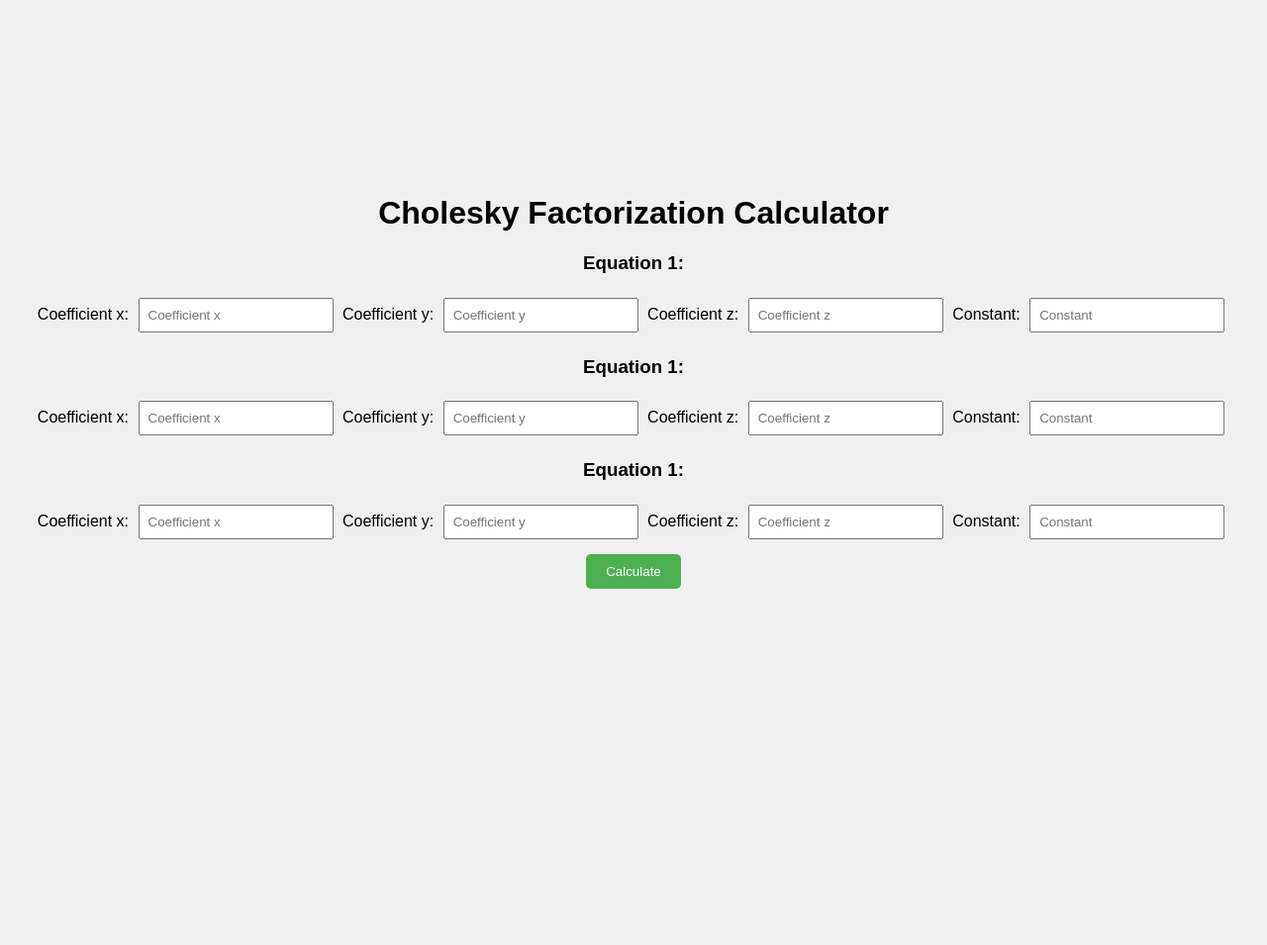
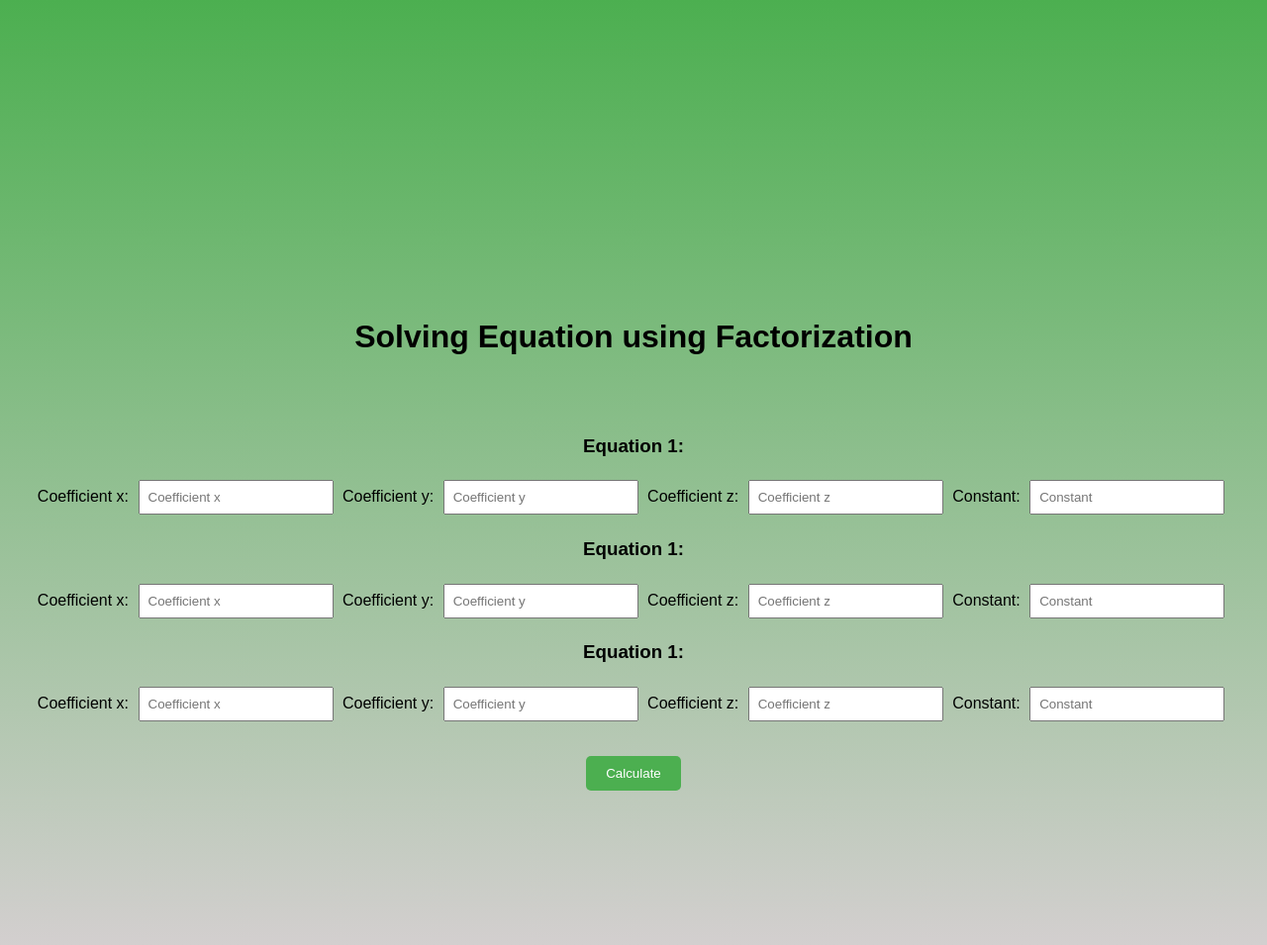
Before and after one commit to The-Black-Shadow/choleskyCalculator, a Flask app: page / in a window 1280 px wide. Shown: the whole page at 99% size. Before the commit the page ends 595 px from the top, so only its background shows below. Run offline with Flask 3, Linux system fonts and the light colour scheme; some libraries are stand-ins or nearby versions.

Commit message:
fixed ui

```diff
--- a/templates/index.html
+++ b/templates/index.html
@@ -3,21 +3,24 @@
 <head>
     <meta charset="UTF-8">
     <meta name="viewport" content="width=device-width, initial-scale=1.0">
-    <title>Cholesky Factorization Calculator</title>
+    <title>Factorization</title>
     <style>
         /* Add any custom CSS styles here */
         body {
             font-family: Arial, sans-serif;
             margin: 0;
+            margin-top: 150px;
             padding: 0;
+            padding-top: 5px;
             display: flex;
             justify-content: center;
             align-items: center;
             height: 100vh;
-            background-color: #f0f0f0;
+            background: linear-gradient(to bottom, #4CAF50, #d3cfcf)
         }
         .container {
             text-align: center;
+            padding-top: 20px;
         }
         input[type="number"] {
             padding: 8px;
@@ -45,8 +48,8 @@
 </head>
 <body>
     <div class="container">
-        <h1>Cholesky Factorization Calculator</h1>
-        <div>
+        <h1>Solving Equation using Factorization</h1>
+        <div style="padding-top: 40px;">
             <h3>Equation 1:</h3>
             <label for="eqn1_x">Coefficient x:</label>
             <input type="number" id="eqn1_x" placeholder="Coefficient x">
@@ -68,7 +71,7 @@
             <label for="eqn2_constant">Constant:</label>
             <input type="number" id="eqn2_constant" placeholder="Constant">
         </div>
-        <div>
+        <div style="padding-bottom: 20px;">
             <h3>Equation 1:</h3>
             <label for="eqn3_x">Coefficient x:</label>
             <input type="number" id="eqn3_x" placeholder="Coefficient x">
@@ -79,7 +82,6 @@
             <label for="eqn3_constant">Constant:</label>
             <input type="number" id="eqn3_constant" placeholder="Constant">
         </div>
-        <!-- Add similar divs for Equation 2 and Equation 3 -->
         <button onclick="calculate()">Calculate</button>
         <div id="result"></div>
         <div id="graph"></div>
```
